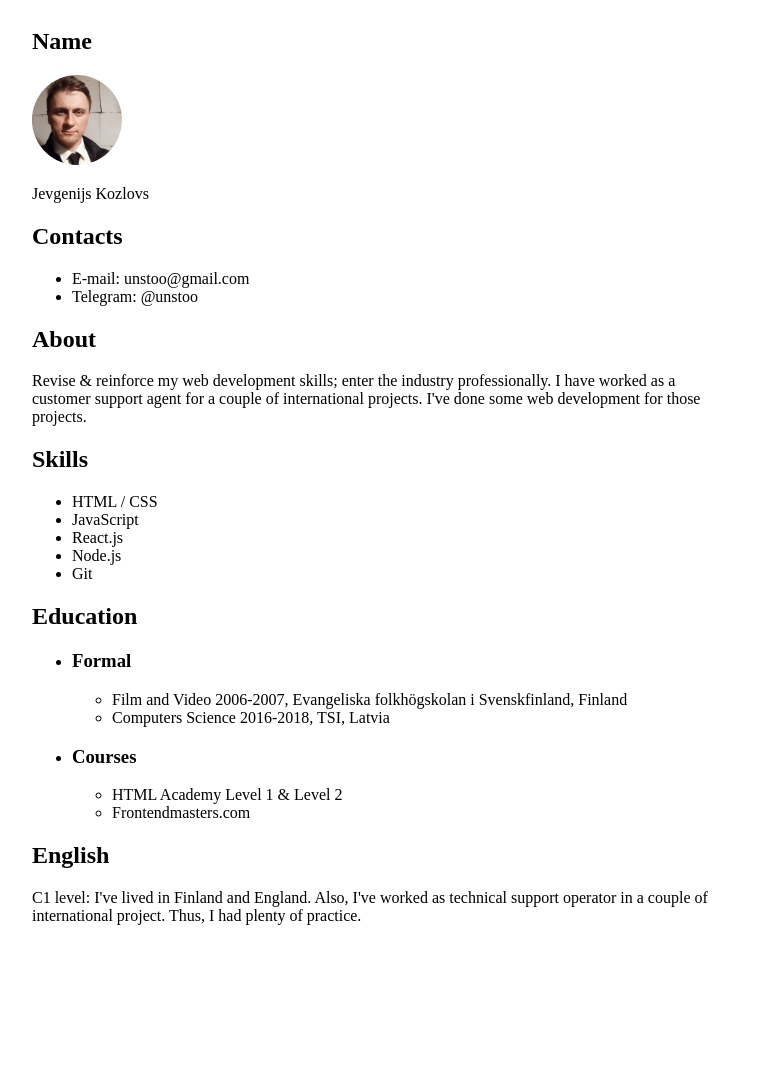
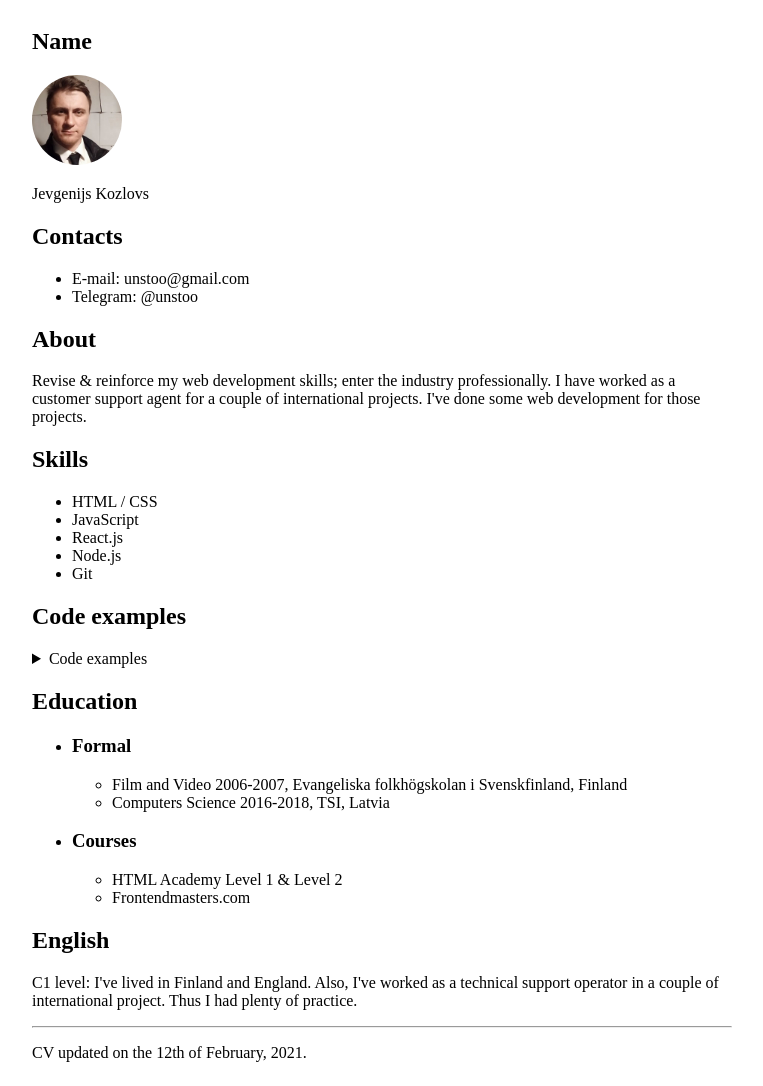
Before and after one commit to unstoo/rsschool-cv, a plain HTML site: page index.html in a window 1280 px wide. Shown: the whole page, without its empty margins (258-1021 px from the left). Before the commit the page ends 949 px from the top, so only its background shows below. Drawn offline with Linux system fonts and the light colour scheme.

Commit message:
refactor: add code examples section, semantic tags

```diff
--- a/index.html
+++ b/index.html
@@ -42,6 +42,16 @@
         </ul>
       </section>
       <section>
+        <h2>Code examples</h2>
+        <details>
+          <summary>Code examples</summary>
+          <pre>
+            var s = "JavaScript syntax highlighting";
+            alert(s);
+          </pre>
+        </details>
+      </section>
+      <section>
         <h2>Education</h2>
         <ul>
           <li>
@@ -67,10 +77,14 @@
         <h2>English</h2>
         <p>
           C1 level: I've lived in Finland and England. Also, I've worked as
-          technical support operator in a couple of international project. Thus,
+          a technical support operator in a couple of international project. Thus
           I had plenty of practice.
         </p>
       </section>
+      <footer>
+        <hr>
+        <p>CV updated on <time datetime="2021-02-12 20:00">the 12th of February, 2021.</time></p>
+      </footer>
     </main>
   </body>
 </html>
```
